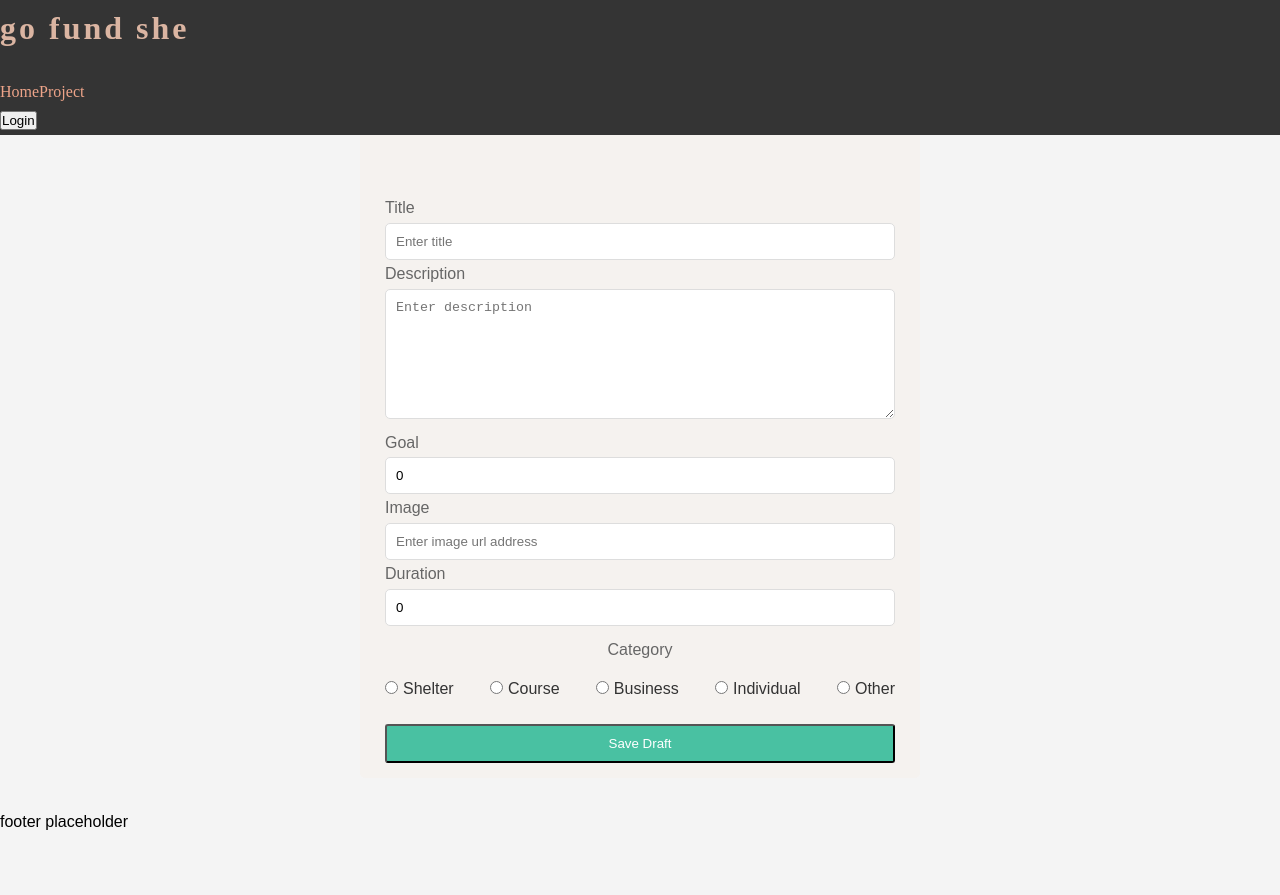
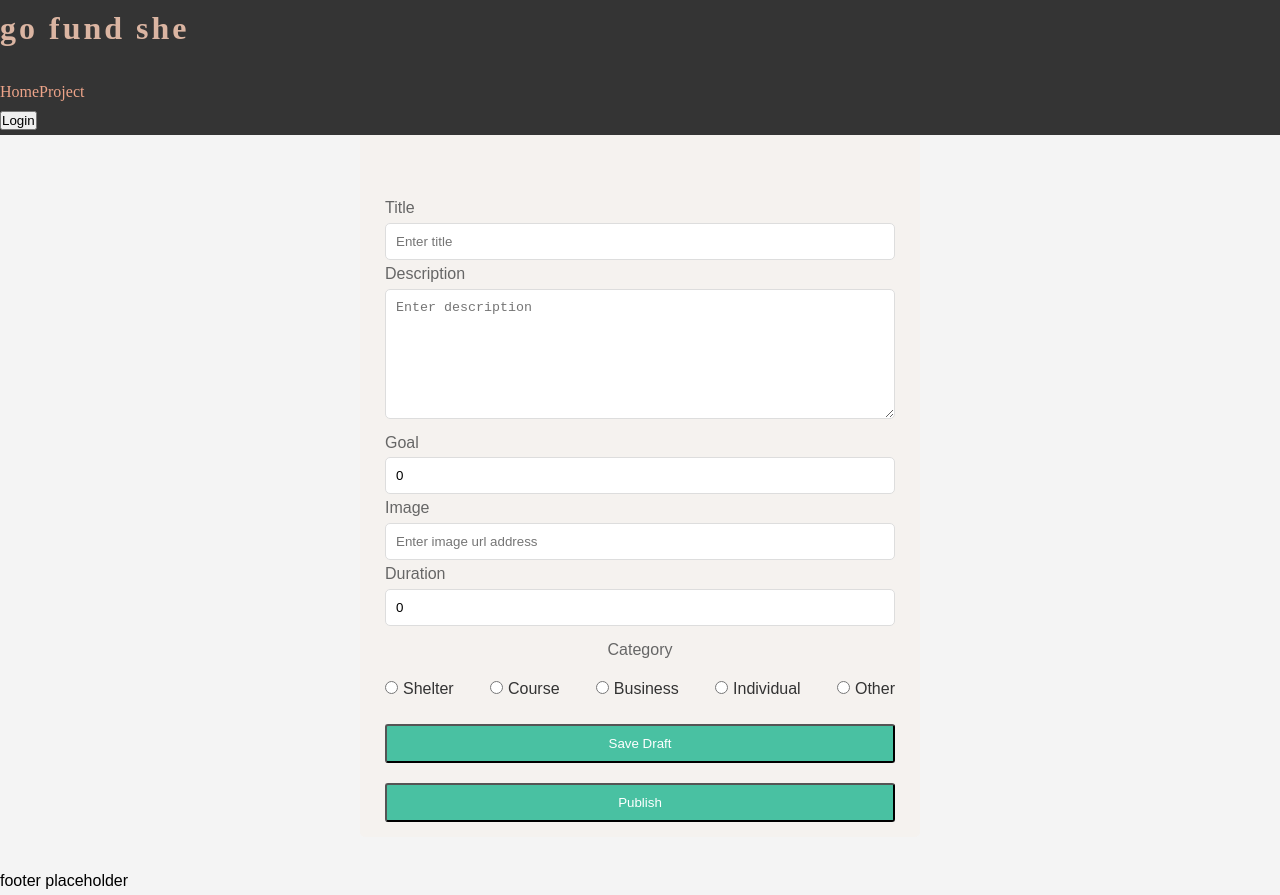
Before and after one commit to viviannevilar/Crowdfunding-project-React, a React (Create React App) app: page /project/1/edit in a window 1280 px wide. Before the commit the page ends 836 px from the top, so only its background shows below. Built offline with nearby package versions, Linux system fonts and the light colour scheme; no server answers; a web font is replaced by a local one.

Commit message:
last changes

```diff
--- a/package.json
+++ b/package.json
@@ -7,6 +7,7 @@
     "@testing-library/react": "^9.5.0",
     "@testing-library/user-event": "^7.2.1",
     "react": "^16.13.1",
+    "react-confirm-alert": "^2.6.2",
     "react-dom": "^16.13.1",
     "react-router-dom": "^5.2.0",
     "react-scripts": "3.4.3"
--- a/src/components/NewProjectForm/NewProjectForm.jsx
+++ b/src/components/NewProjectForm/NewProjectForm.jsx
@@ -1,5 +1,6 @@
 import React, { useState } from "react";
 import "./NewProjectForm.css"
+//import PublishButton from "../Buttons/Publish"
 
 function NewProjectForm() {
     //variables
@@ -72,6 +73,9 @@ function NewProjectForm() {
         }
     };
 
+    function confirmed() {
+        console.log("clicked")
+       }
 
     return (
         <div className="form-wrap">
@@ -178,6 +182,7 @@ function NewProjectForm() {
                 <button type="submit" onClick={handleSubmit}>
                     Save Draft
                 </button>
+                <button onClick={() => {if(window.confirm('Delete the item?')){confirmed()}}}>Confirm dialog</button>
             </form>
 
         {errorMessage != null ? <p>{errorMessage}</p> : null}
--- a/src/components/NewProjectForm/ProjectEditForm.jsx
+++ b/src/components/NewProjectForm/ProjectEditForm.jsx
@@ -58,6 +58,7 @@ function ProjectEditForm() {
             }));
     }
 
+
     const postData = async () => {
         let token = window.localStorage.getItem("token");
         console.log(token)
@@ -94,6 +95,36 @@ function ProjectEditForm() {
             })
         }
     };
+
+
+    // const publishProject= async () => {
+
+    //     let token = window.localStorage.getItem("token");
+
+    //     fetch(`${process.env.REACT_APP_API_URL}project/${id}/publish/`, {
+    //             method: "post",
+    //             headers: {
+    //                 "Content-Type": "application/json",
+    //                 Authorization: `Token ${token}`,
+    //             },
+    //         });
+
+    //     }
+
+    const publishProject = (e) => {
+        e.preventDefault();
+        let token = window.localStorage.getItem("token");
+
+        fetch(`${process.env.REACT_APP_API_URL}project/${id}/publish/`, {
+                method: "post",
+                headers: {
+                    "Content-Type": "application/json",
+                    Authorization: `Token ${token}`,
+                },
+        });
+        console.log("blah")
+
+    }
 
 
     return (
@@ -213,6 +244,8 @@ function ProjectEditForm() {
                 <button type="submit" onClick={handleSubmit}>
                     Save Draft
                 </button>
+               {/* <button onClick={() => {if(window.confirm('Are you sure you want to publish this project? You will not be able to edit once it is published.')){publishProject()}}}>Publish</button>  */}
+               <button onClick={publishProject}>Publish</button>
             </form>
 
         {errorMessage != null ? <p>{errorMessage}</p> : null}
```
Also changed, not shown: src/components/Buttons/Publish.jsx (+30 -0 lines), 1 other file (tests, documents, lock files or other folders).
